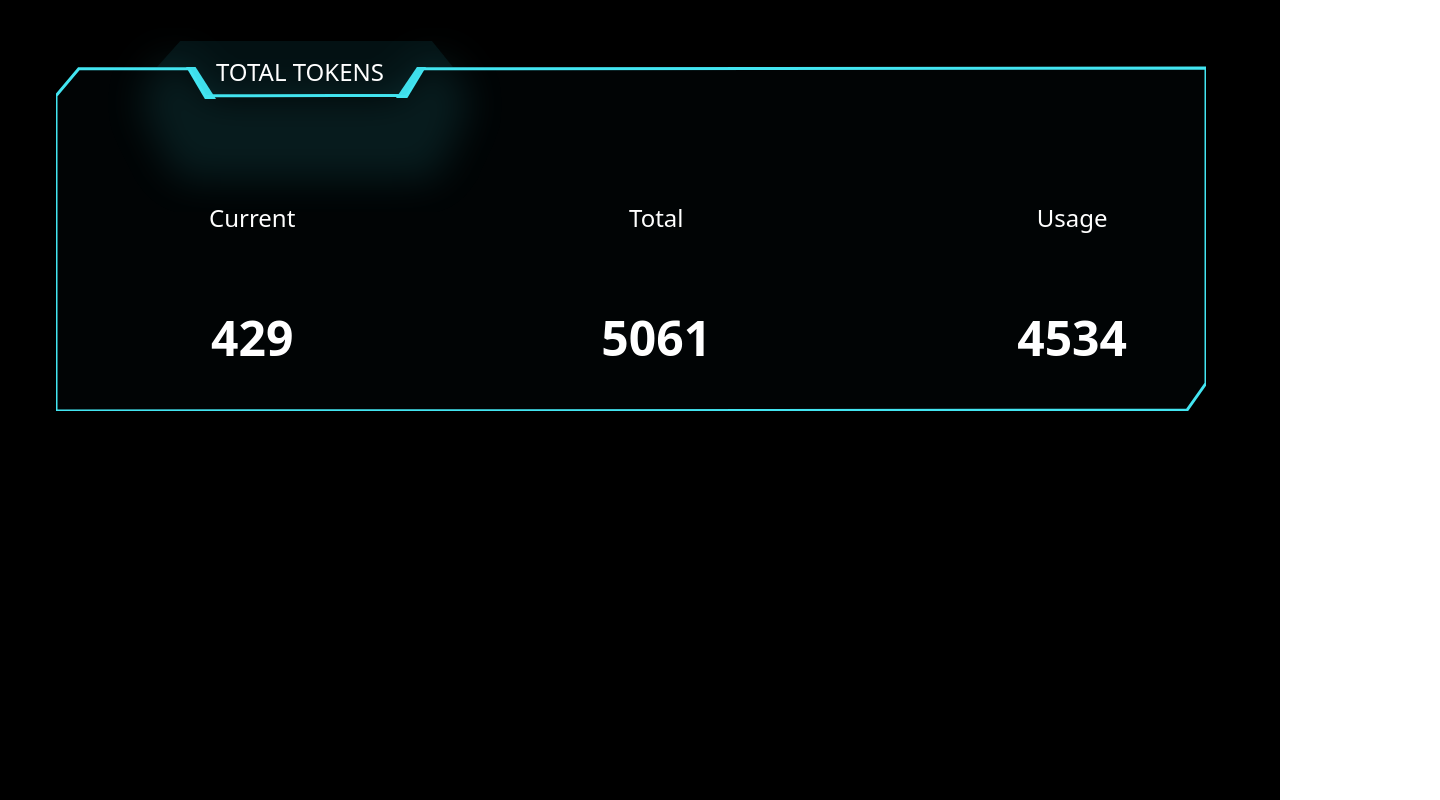
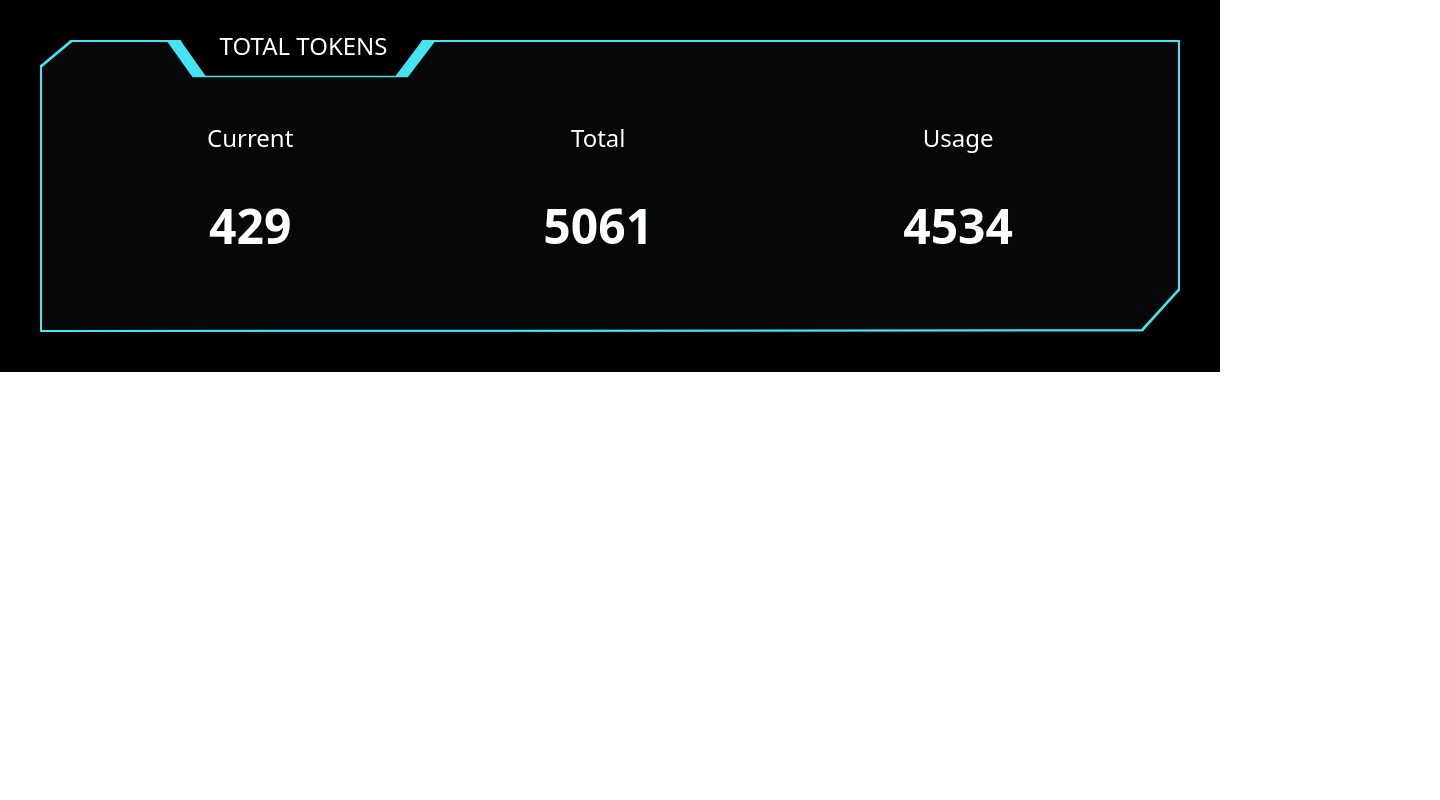
Before and after one commit to kakhi1/shape, a React (Vite) app: page / in a window 1280 px wide. Shown: the whole page, 1440 px wide, since content can reach past the window. Built offline with nearby package versions, Linux system fonts and the light colour scheme.

Commit message:
change shape

```diff
--- a/src/App.css
+++ b/src/App.css
@@ -4,3 +4,32 @@
   padding: 0;
   text-align: center;
 }
+.custom-shape {
+  clip-path: polygon(
+    2.75% -0.25%,
+    12.26% -0.25%,
+    14.51% 12.26%,
+    31.2% 12.26%,
+    33.61% -0.25%,
+    100% -0.25%,
+    100% 85.71%,
+    96.75% 99.75%,
+    0% 100%,
+    0% 8.77%
+  );
+}
+
+.custom-shape2 {
+  clip-path: polygon(
+    2.75% -0.25%,
+    11% -0.25%,
+    13.26% 12.26%,
+    32.2% 12.26%,
+    34.61% -0.25%,
+    100% -0.25%,
+    100% 85.71%,
+    96.75% 99.75%,
+    0% 100%,
+    0% 8.77%
+  );
+}
--- a/src/App.jsx
+++ b/src/App.jsx
@@ -4,23 +4,31 @@ import "./App.css";
 function App() {
   return (
     <>
-      <div className="bg-black  flex items-center">
-        <div className="bg-[url('./assets/shape.svg')] bg-no-repeat w-screen h-screen text-white flex flex-col md:ml-14 ml-6">
-          <div className="w-full h-[10%] flex items-start justify-start ml-40 mt-14">
-            <h1 className="text-2xl font-normal">TOTAL TOKENS</h1>
-          </div>
-          <div className="flex flex-row  w-full h-[90%] justify-around items-start mt-20">
-            <div className="flex flex-col gap-20 ">
-              <h1 className="text-2xl font-normal">Current</h1>
-              <span className="text-5xl font-extrabold">429</span>
-            </div>
-            <div className="flex flex-col gap-20 ">
-              <h1 className="text-2xl font-normal">Total</h1>
-              <span className="text-5xl font-extrabold">5061</span>
-            </div>
-            <div className="flex flex-col gap-20 ">
-              <h1 className="text-2xl font-normal">Usage</h1>
-              <span className="text-5xl font-extrabold">4534</span>
+      <div className="max-h-[500px] max-w-[1220px] flex items-center justify-center relative bg-black p-10">
+        <div className="z-30 text-white md:top-[8%] top-[10%] md:left-[18%] left-[19%]  absolute">
+          <h1 className="lg:text-2xl md:text-xl text-xs  font-normal">
+            TOTAL TOKENS
+          </h1>
+        </div>
+        <div className=" w-[100%] h-[100%] bg-[#43E5F1] border-[#43E5F1] border-2 flex ju stify-center items-center custom-shape ">
+          <div className="w-[100%] h-[100%] custom-shape2 text-white bg-[#060709] opacity-[99]">
+            <div className="flex flex-row  w-full h-[90%] justify-around items-start my-20 ">
+              <div className="flex flex-col gap-12 ml-10">
+                <h1 className="md:text-2xl text-xl font-normal">Current</h1>
+                <span className="md:text-5xl text-3xl font-extrabold">429</span>
+              </div>
+              <div className="flex flex-col gap-12">
+                <h1 className="md:text-2xl text-xl font-normal">Total</h1>
+                <span className="md:text-5xl text-3xl font-extrabold">
+                  5061
+                </span>
+              </div>
+              <div className="flex flex-col gap-12 mr-10">
+                <h1 className="md:text-2xl text-xl font-normal">Usage</h1>
+                <span className="md:text-5xl text-3xl font-extrabold">
+                  4534
+                </span>
+              </div>
             </div>
           </div>
         </div>
```
Also changed, not shown: database.rules.json (added, +7 -0 lines), firebase.json (added), src/assets/shape.svg (deleted), 1 other file (tests, documents, lock files or other folders).
